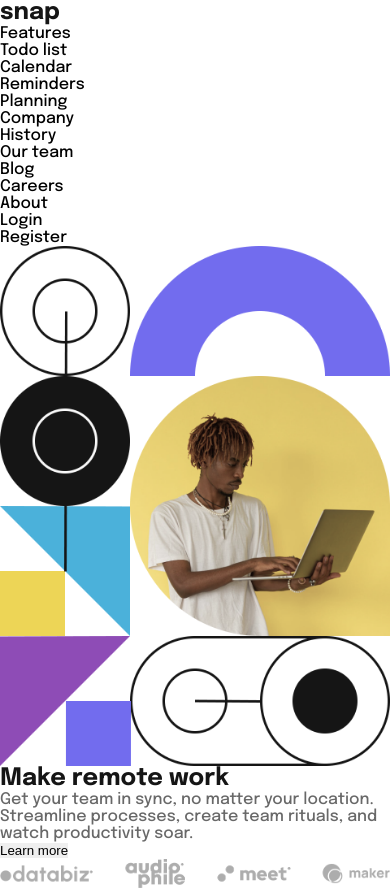
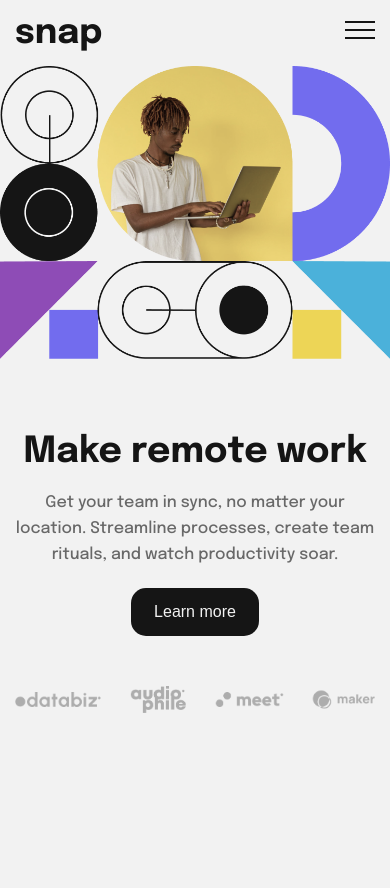
Before and after one commit to PaulAntoineGauvreau/PaulAntoineGauvreauActivis, a plain HTML site: page index.html in a window 390 px wide. After the commit the page ends 844 px from the top, so only its background shows below. Drawn offline with Linux system fonts and the light colour scheme; a web font is replaced by a local one.

Commit message:
mobile size

```diff
--- a/asset/css/general.css
+++ b/asset/css/general.css
@@ -11,6 +11,7 @@
   --font-size-header: 80px;
   --font-size-header-mobile: 36px;
   --font-size-text: 18px;
+  --font-size-text-mobile: 16px;
   --font-size-nav-logo: 35px;
 }
 
@@ -49,11 +50,16 @@ img {
 
 body {
   font-family: var(  --font-main);
+  background: var(--color-background);
 }
 
 h1,
 h2{
   color: var(--color-heading);
+}
+
+h1 {
+  font-size: var(--font-size-nav-logo);
 }
 
 p{
--- a/asset/css/media.css
+++ b/asset/css/media.css
@@ -24,5 +24,17 @@
 
 
 @media (max-width:420px){
+  .imageLargeScreen,
+  .navLeft ul,
+  .navRight ul{
+    display: none;
+  }
 
+  .imageMobile{
+    display: block;
+  }
+
+  .burger{
+    display: flex;
+  }
 }
--- a/asset/css/section.css
+++ b/asset/css/section.css
@@ -1,13 +1,78 @@
-/* Header ----------------------------------------------------------------- */
+/* Nav ----------------------------------------------------------------- */
 
+nav {
+  padding: 15px;
+}
 
+.navLeft,
+.navRight,
+nav {
+  display: flex;
+  justify-content: space-between;
+}
 
-/* Les input  ------------------------------------------------------------- */
+/* Nav Mobile----------------------------------------------------------------- */
+
+.burger {
+  display: none;
+  flex-direction: column;
+  justify-content:space-evenly;
+  height: 30px;
+}
+
+.ligneBurger {
+  width: 30px;
+  height: 2px;
+  background: var(--black);
+  display: block;
+}
+
+.imageMobile{
+  display: none;
+}
 
 
 
 
-/* Fil d'ariane ----------------------------------------------------------- */
+
+/* Section Texte Header  ------------------------------------------------------------- */
+
+section {
+  padding: 15px;
+  margin-top: 30px;
+}
+
+section>h2{
+  font-size: var(--font-size-header-mobile);
+  text-align: center;
+  margin-top: 30px;
+}
+
+section>p {
+  text-align: center;
+  font-size: var(--font-size-text-mobile);
+  line-height: 26px;
+  margin-top: 20px;
+}
+
+section>button {
+  background: var(--black);
+  color: var(--white);
+  padding: 15px 23px;
+  border-radius: 15px;
+  display: block;
+  margin: auto;
+  margin-top: 20px;
+  font-size: var(--font-size-text-mobile);
+  font-weight: 500;
+}
+
+/* Logo partner ----------------------------------------------------------- */
+
+aside{
+  margin: auto;
+  margin-top: 50px;
+}
 
 
 /* Affichage Image header ------------------------------------------------- */
--- a/index.html
+++ b/index.html
@@ -17,7 +17,7 @@
     <body>
         <header  class='headerMenu'>
        <nav>
-           <div>
+           <div class="navLeft">
                 <h1>snap</h1>
                 <ul>
                     <li>Features</li>
@@ -36,6 +36,8 @@
                     <li><a href="#">Careers</a></li>
                     <li><a href="#">About</a></li>
                 </ul>
+            </div>
+            <div class="navRight">
                 <ul>
                     <li><a href="#">Login</a></li>
                     <li><a href="#">Register</a></li>
@@ -45,20 +47,20 @@
                     <div class="ligneBurger"></div>
                     <div class="ligneBurger"></div>
                 </div>
-           </div>
+            </div>
        </nav>
         </header>
         <main>
              <figure>
-                 <img src="/asset/img/headerImage.png" alt="laptop image">
+                 <img class="imageLargeScreen" src="/asset/img/headerImage.png" alt="laptop image">
+                 <img class="imageMobile"src="/asset/img/hearderMobile.png" alt="laptop image">
              </figure>
              <section>
                  <h2>Make remote work</h2>
                  <p>Get your team in sync, no matter your location. Streamline processes, create team rituals, and watch productivity soar.</p>
                  <button>Learn more</button>
+                 <aside><img src="/asset/img/logo.png" alt="logo partners"></aside>
              </section>
-            <footer><img src="/asset/img/logo.png" alt="logo partners"></footer>
         </main>
     </body>
-
 </html>
```
Also changed, not shown: asset/img/hearderMobile.png (added).
